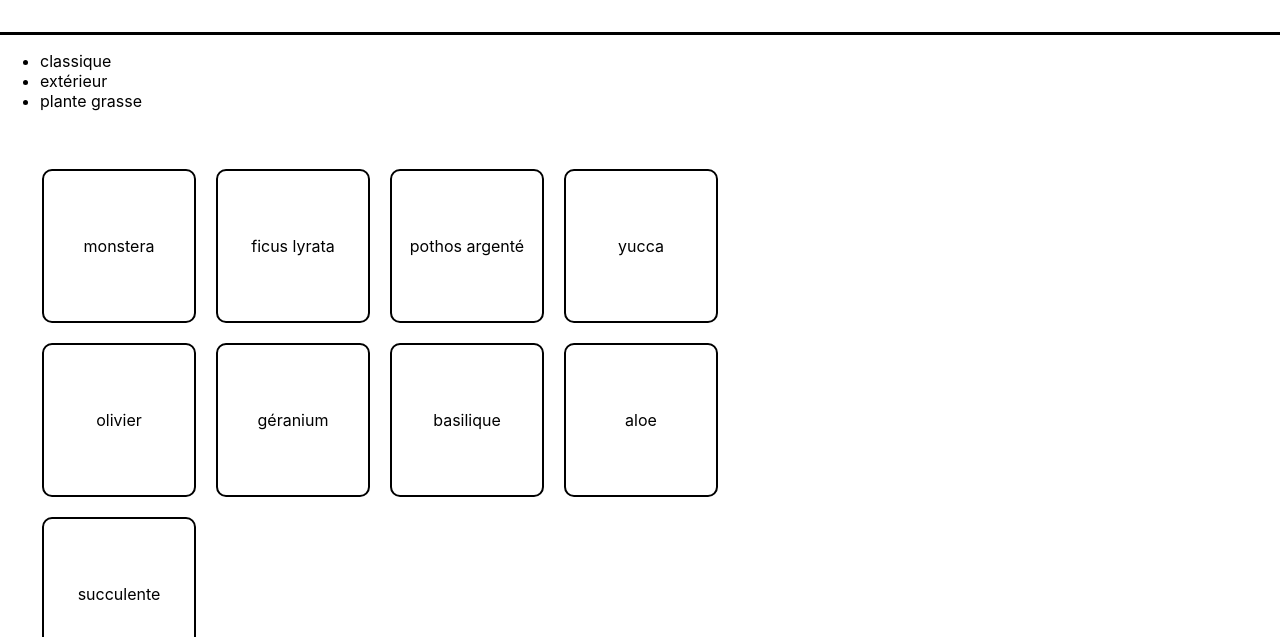
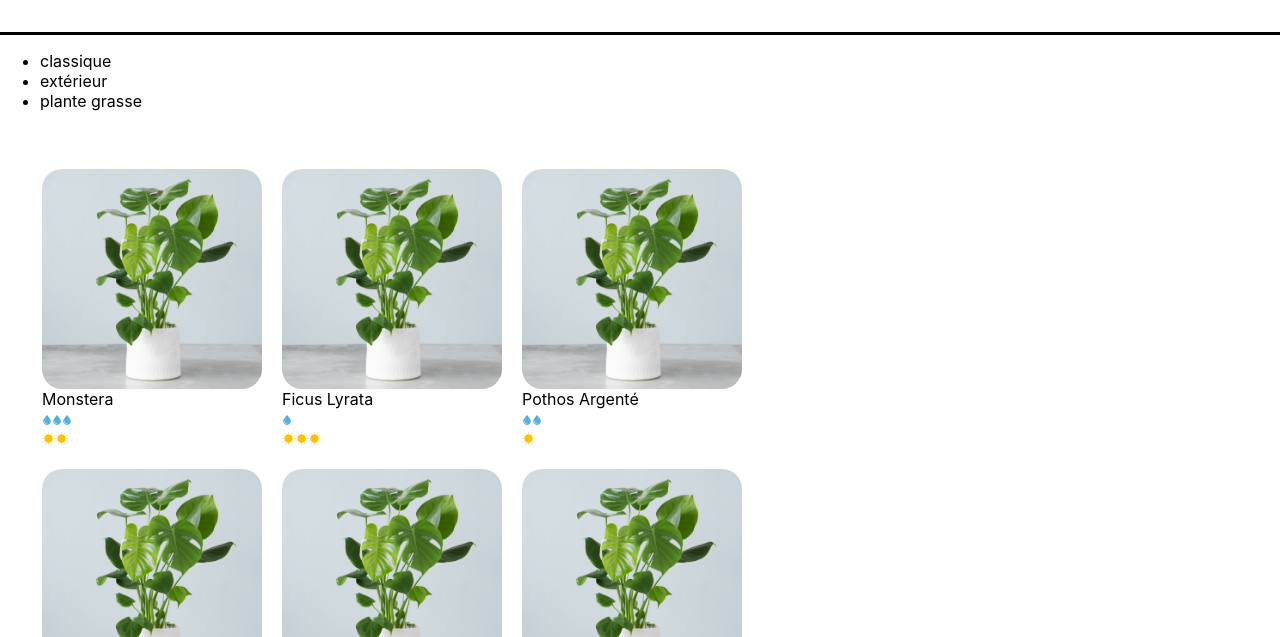
Before and after one commit to badouine/appHouse_React, a React app: page / in a window 1280 px wide. Shown: the part 163-800 px from the top of the page. Built offline with nearby package versions, Linux system fonts and the light colour scheme.

Commit message:
with props

```diff
--- a/src/components/App.js
+++ b/src/components/App.js
@@ -1,5 +1,5 @@
 import Banner from "./Banner";
-/* import Cart from './Cart'; */
+//import Cart from './Cart';
 import ShoppingList from './ShoppingList';
 const App = () => {
   return (<div>
--- /dev/null
+++ b/src/components/CareScale.js
@@ -0,0 +1,25 @@
+import Sun from '../assets/sun.svg';
+import Water from '../assets/water.svg'
+
+function CareScale({ scaleValue, careType }) {
+    const range = [1, 2, 3]
+
+    const scaleType = careType === 'light' ?  (
+        <img src={Sun} alt='sun-icon' />
+    ) : (
+        <img src={Water} alt='water-icon' />
+    )
+
+
+
+    return (
+        <div>
+            {range.map((rangeElem) =>
+                scaleValue >= rangeElem ?
+                    <span key={rangeElem.toString()}>{scaleType}</span> : null
+            )}
+        </div>
+    )
+}
+
+export default CareScale
--- /dev/null
+++ b/src/components/PlantItem.js
@@ -0,0 +1,17 @@
+import CareScale from './CareScale'
+import './styles/PlantItem.css'
+
+function PlantItem({ id, cover, name, water, light }) {
+	return (
+		<li key={id} className='lmj-plant-item'>
+			<img className='lmj-plant-item-cover' src={cover} alt={`${name} cover`} />
+			{name}
+			<div>
+				<CareScale careType='water' scaleValue={water} />
+				<CareScale careType='light' scaleValue={light} />
+			</div>
+		</li>
+	)
+}
+
+export default PlantItem
--- a/src/components/ShoppingList.js
+++ b/src/components/ShoppingList.js
@@ -1,5 +1,7 @@
 import {plantList} from '../datas/plantList';
 import './styles/ShoppingList.css';
+import PlantItem from './PlantItem';
+
 
 function ShoppingList() {
     const categories = plantList.reduce(
@@ -15,11 +17,14 @@ function ShoppingList() {
 				))}
 			</ul>
 			<ul className='lmj-plant-list'>
-				{plantList.map((plant) => (
-					<li key={plant.id} className='lmj-plant-item'>
-						{plant.name}
-						{plant.isSpecialOffer && <div className='lmj-sales'>Soldes</div>}
-					</li>
+				{plantList.map(({ id, cover, name, water, light }) => (
+					<PlantItem
+						id={id}
+						cover={cover}
+						name={name}
+						water={water}
+						light={light}
+					/>
 				))}
 			</ul>
 		</div>
--- /dev/null
+++ b/src/components/styles/PlantItem.css
@@ -0,0 +1,14 @@
+.lmj-plant-item-cover {
+	height: 220px;
+	width: 220px;
+	border-radius: 20px;
+}
+
+.lmj-plant-item {
+	margin: 10px;
+	display: flex;
+	align-items: flex-start;
+	justify-content: center;
+	flex-direction: column;
+	text-transform: capitalize;
+}
--- a/src/components/styles/ShoppingList.css
+++ b/src/components/styles/ShoppingList.css
@@ -5,26 +5,3 @@
 	flex-wrap: wrap;
 	max-width: 800px;
 }
-
-.lmj-plant-item {
-	border: solid 2px black;
-	border-radius: 10px;
-	height: 150px;
-	width: 150px;
-	margin: 10px;
-	display: flex;
-	align-items: center;
-	justify-content: center;
-	flex-direction: column;
-	position: relative;
-}
-
-.lmj-sales {
-	position: absolute;
-	right: 0px;
-	top: 10px;
-	font-weight: 500;
-	color: white;
-	padding: 5px 10px;
-	background-color: #31b572;
-}
--- a/src/datas/plantList.js
+++ b/src/datas/plantList.js
@@ -1,47 +1,77 @@
+import monstera from '../assets/monstera.jpg'
 export const plantList = [
 	{
 		name: 'monstera',
 		category: 'classique',
-		id: '1ed'
+		id: '1ed',
+		isBestSale: true,
+		light: 2,
+		water: 3,
+		cover: monstera
 	},
 	{
 		name: 'ficus lyrata',
 		category: 'classique',
-		id: '2ab'
+		id: '2ab',
+		light: 3,
+		water: 1,
+		cover: monstera
 	},
 	{
 		name: 'pothos argenté',
 		category: 'classique',
-		id: '3sd'
+		id: '3sd',
+		light: 1,
+		water: 2,
+		cover: monstera
 	},
 	{
 		name: 'yucca',
 		category: 'classique',
-		id: '4kk'
+		id: '4kk',
+		light: 3,
+		water: 1,
+		cover: monstera
 	},
 	{
 		name: 'olivier',
 		category: 'extérieur',
-		id: '5pl'
+		id: '5pl',
+		light: 3,
+		water: 1,
+		cover: monstera
 	},
 	{
 		name: 'géranium',
 		category: 'extérieur',
-		id: '6uo'
+		id: '6uo',
+		light: 2,
+		water: 2,
+		cover: monstera
 	},
 	{
 		name: 'basilique',
 		category: 'extérieur',
-		id: '7ie'
+		id: '7ie',
+		isBestSale: true,
+		light: 2,
+		water: 3,
+		cover: monstera
 	},
 	{
 		name: 'aloe',
 		category: 'plante grasse',
-		id: '8fp'
+		id: '8fp',
+		light: 2,
+		water: 1,
+		cover: monstera
 	},
 	{
 		name: 'succulente',
 		category: 'plante grasse',
-		id: '9vn'
+		id: '9vn',
+		light: 2,
+		water: 1,
+		cover: monstera
 	}
 ]
```
Also changed, not shown: src/assets/monstera.jpg (added), src/assets/sun.svg (added), src/assets/water.svg (added).
